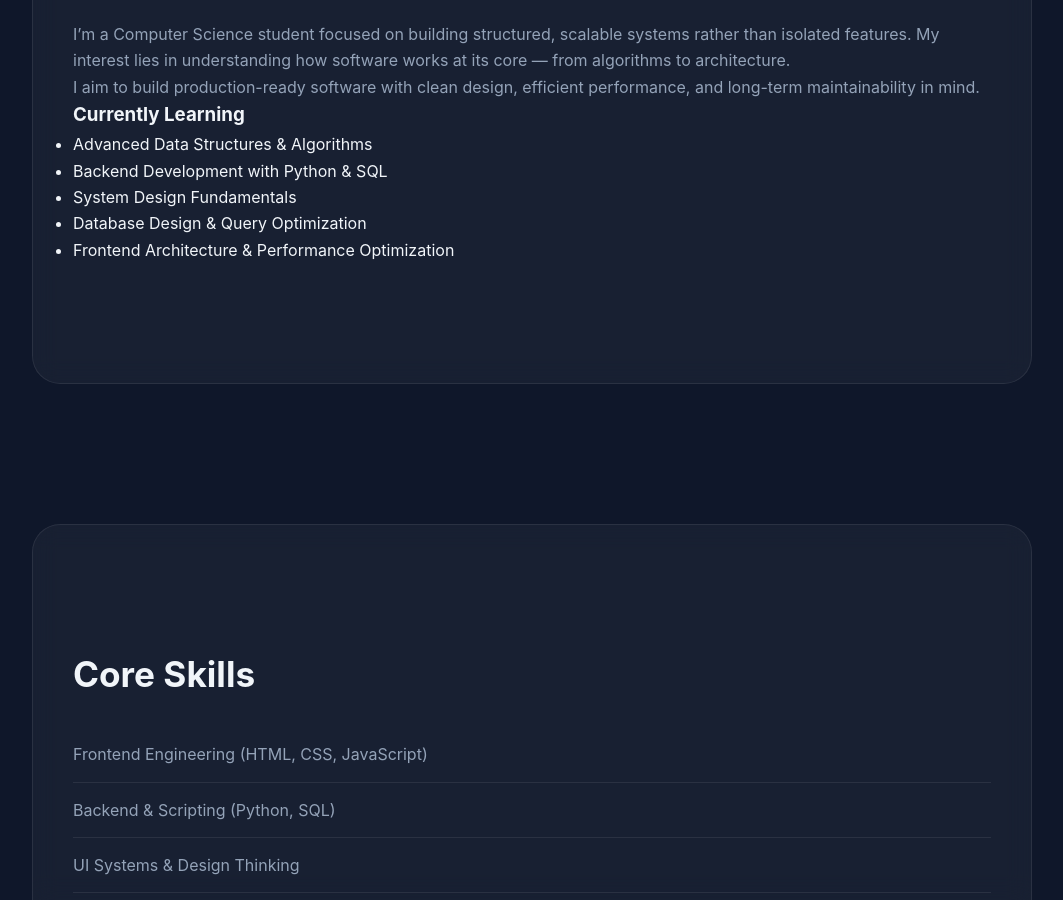
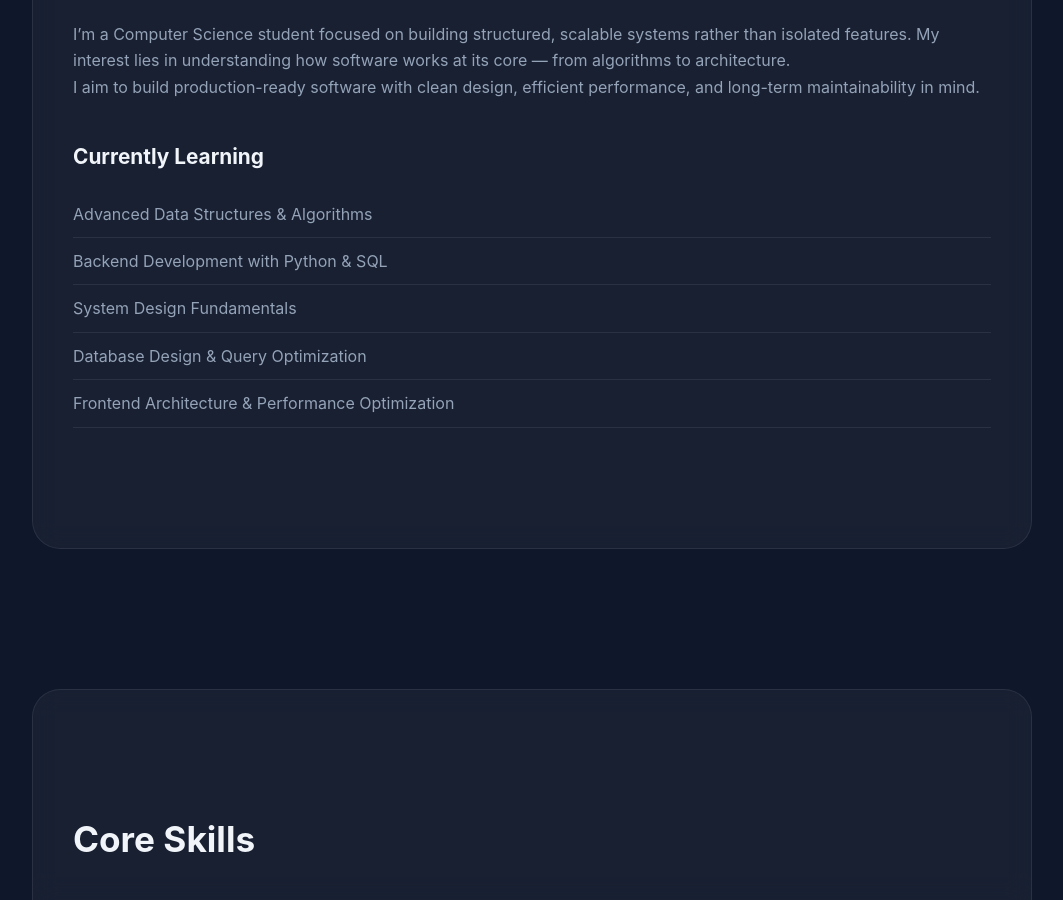
Before and after one commit to ze-ko/portfolio, a plain HTML site: page index.html in a window 1280 px wide. Shown: the part 982-1882 px from the top of the page, without its empty margins (108-1171 px from the left). Drawn offline with Linux system fonts and the light colour scheme.

Commit message:
Update style.css

```diff
--- a/style.css
+++ b/style.css
@@ -219,6 +219,23 @@ a {
 .section p {
   color: var(--text-muted);
 }
+.about-subtitle {
+  margin-top: 40px;
+  font-size: 1.3rem;
+  margin-bottom: 16px;
+}
+
+.about-list {
+  list-style: none;
+  padding: 0;
+}
+
+.about-list li {
+  padding: 10px 0;
+  color: var(--text-muted);
+  border-bottom: 1px solid var(--border);
+}
+
 
 /* SKILLS */
 .skill-list {
```
